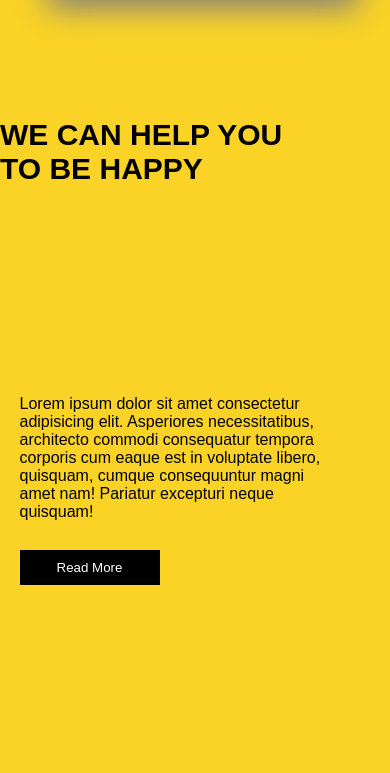
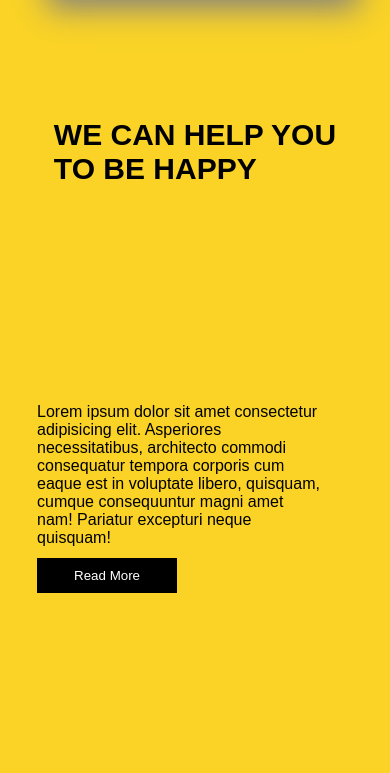
Before and after one commit to Brayan-Salazarr/proyecto-happiness, a plain HTML site: page index.html in a window 390 px wide. Shown: the part 1663-2436 px from the top of the page. Drawn offline with Linux system fonts and the light colour scheme.

Commit message:
Cambio en un contenido de css

```diff
--- a/styles/styles.css
+++ b/styles/styles.css
@@ -732,6 +732,12 @@ ul{
         height: 70dvh;
     }
     .contenido2{
+        width: 90%;
+        align-items: center;
+    }
+    .conte{
+        display: flex;
+        flex-direction: column;
         align-items: center;
     }
     .solu{
```
